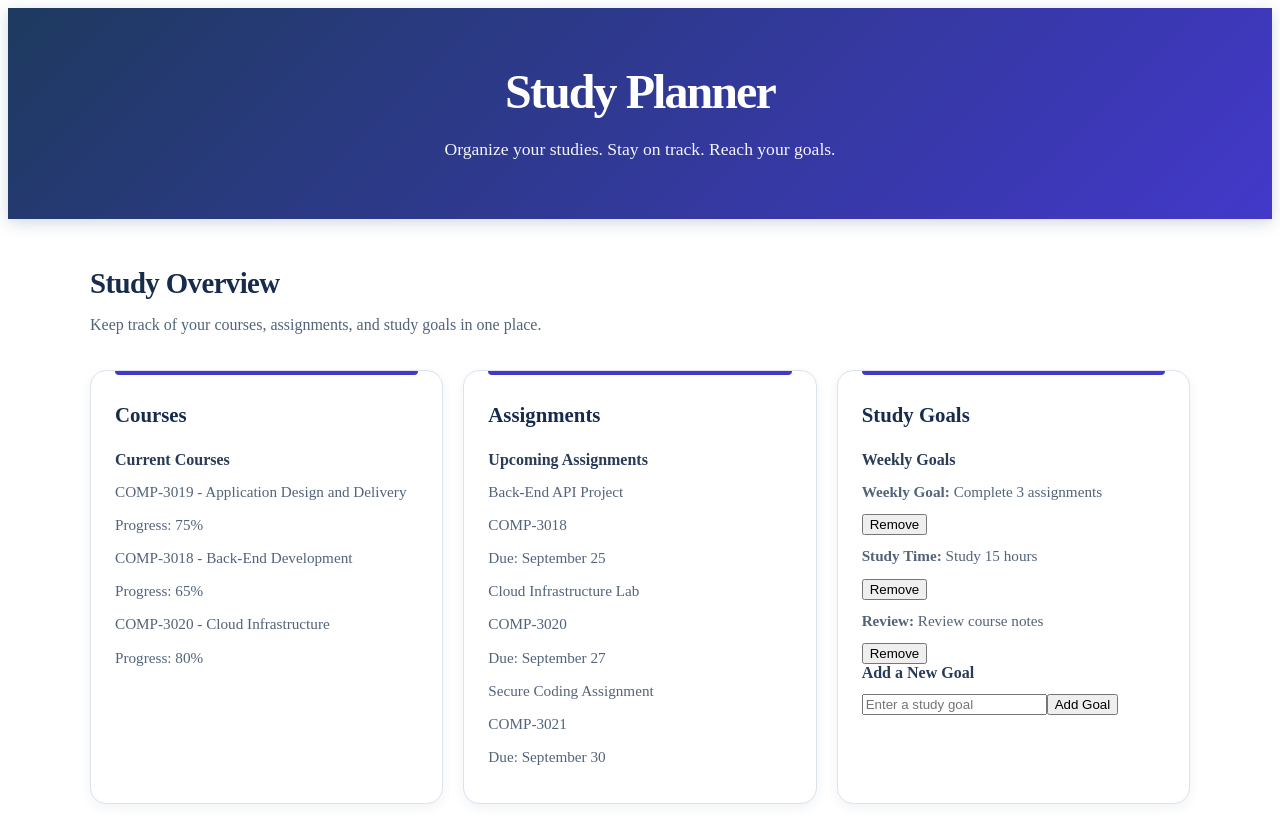
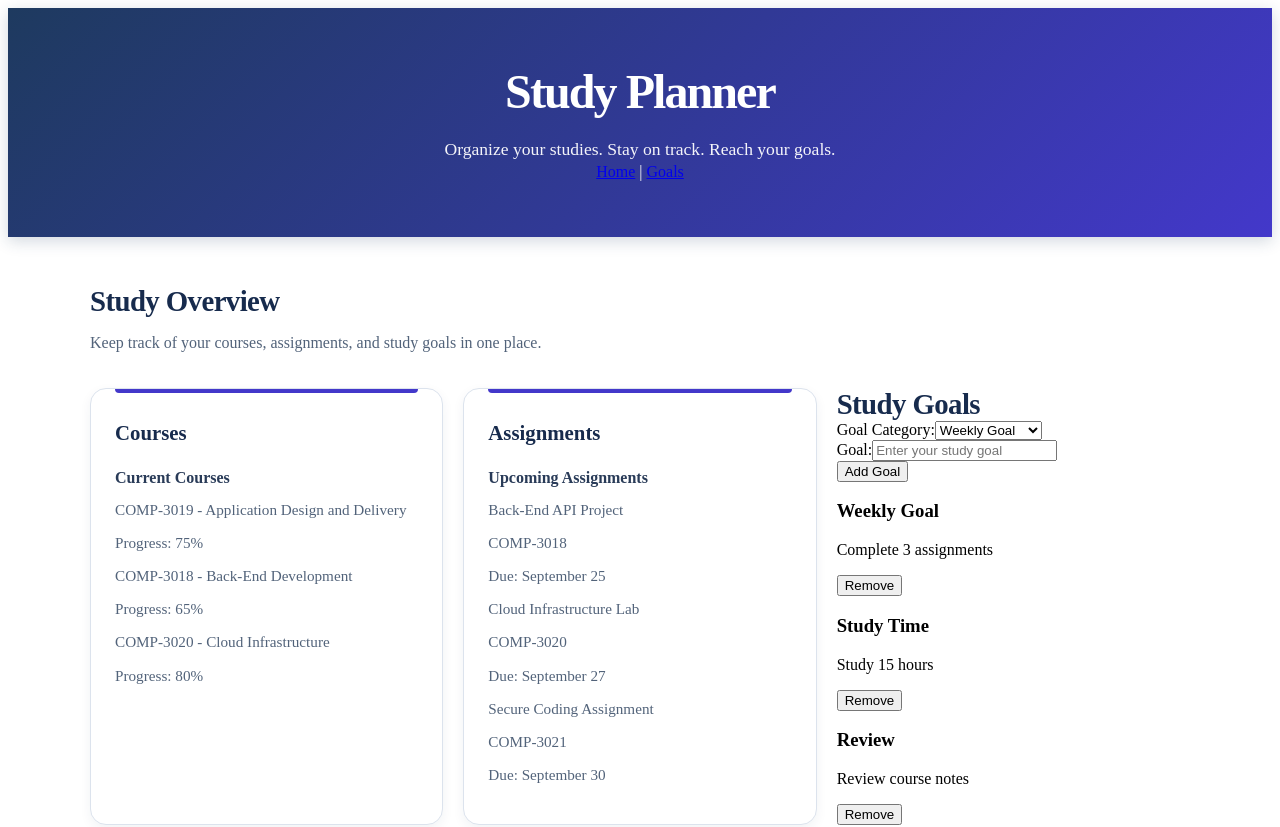
Before and after one commit to rrc-w2025-Gunkarsingh/FDS-Projects, a React (Vite) app: page / in a window 1280 px wide. Shown: the top 827 px of the page. Built offline with nearby package versions, Linux system fonts and the light colour scheme.

Commit message:
Add goals page with dropdown and routing

```diff
--- a/package.json
+++ b/package.json
@@ -17,6 +17,7 @@
   },
   "dependencies": {
     "react": "^19.3.0",
-    "react-dom": "^19.3.0"
+    "react-dom": "^19.3.0",
+    "react-router-dom": "^7.18.4"
   }
 }
--- a/src/App.tsx
+++ b/src/App.tsx
@@ -1,4 +1,6 @@
+import { Routes, Route, Link } from "react-router-dom";
 import StudyOverview from "./components/study-overview/StudyOverview";
+import GoalPage from "./pages/GoalPage";
 import "./App.css";
 
 function App() {
@@ -7,15 +9,30 @@ function App() {
       <header className="app-header">
         <h1>Study Planner</h1>
         <p>Organize your studies. Stay on track. Reach your goals.</p>
+
+        <nav>
+          <Link to="/">Home</Link>
+          {" | "}
+          <Link to="/goals">Goals</Link>
+        </nav>
       </header>
 
-      <main className="app-main">
-        <StudyOverview />
-      </main>
+      <Routes>
+        <Route
+          path="/"
+          element={
+            <main className="app-main">
+              <StudyOverview />
+            </main>
+          }
+        />
+
+        <Route path="/goals" element={<GoalPage />} />
+      </Routes>
 
       <footer className="app-footer">
         <p>Study Planner Team</p>
-        <p>Team Memebers- Gunkar: Sania , bhumika</p>
+        <p>Team Members - Gunkar, Sania, Bhumika</p>
       </footer>
     </>
   );
--- a/src/components/study-overview/GoalForm.tsx
+++ b/src/components/study-overview/GoalForm.tsx
@@ -1,33 +1,59 @@
-type GoalFormProps = {
-  newGoal: string;
-  setNewGoal: (goal: string) => void;
-  addGoal: () => void;
-};
+import { useState } from "react";
 
-function GoalForm(props: GoalFormProps) {
-  function handleSubmit() {
-    if (props.newGoal.trim() === "") {
+interface GoalFormProps {
+  onAddGoal: (category: string, goal: string) => void;
+}
+
+function GoalForm({ onAddGoal }: GoalFormProps) {
+  const [category, setCategory] = useState("Weekly Goal");
+  const [goal, setGoal] = useState("");
+
+  const handleSubmit = (event: React.FormEvent) => {
+    event.preventDefault();
+
+    if (goal.trim() === "") {
       return;
     }
 
-    props.addGoal();
-  }
+    onAddGoal(category, goal);
+
+    // Clear the form after adding
+    setGoal("");
+    setCategory("Weekly Goal");
+  };
 
   return (
-    <div>
-      <h4>Add a New Goal</h4>
+    <form onSubmit={handleSubmit}>
+      <div>
+        <label htmlFor="category">Goal Category:</label>
 
-      <input
-        type="text"
-        value={props.newGoal}
-        placeholder="Enter a study goal"
-        onChange={(event) => props.setNewGoal(event.target.value)}
-      />
+        <select
+          id="category"
+          value={category}
+          onChange={(event) => setCategory(event.target.value)}
+        >
+          <option value="Weekly Goal">Weekly Goal</option>
+          <option value="Study Time">Study Time</option>
+          <option value="Review">Review</option>
+          <option value="Personal Goal">Personal Goal</option>
+        </select>
+      </div>
 
-      <button type="button" onClick={handleSubmit}>
-        Add Goal
-      </button>
-    </div>
+      <div>
+        <label htmlFor="goal">Goal:</label>
+
+        <input
+          id="goal"
+          type="text"
+          value={goal}
+          onChange={(event) => setGoal(event.target.value)}
+          placeholder="Enter your study goal"
+          required
+        />
+      </div>
+
+      <button type="submit">Add Goal</button>
+    </form>
   );
 }
 
--- a/src/components/study-overview/GoalItem.tsx
+++ b/src/components/study-overview/GoalItem.tsx
@@ -1,28 +1,16 @@
-type GoalItemProps = {
-  id: number;
+interface GoalItemProps {
   category: string;
   goal: string;
-  removeGoal: (id: number) => void;
-};
+  onRemove: () => void;
+}
 
-function GoalItem({
-  id,
-  category,
-  goal,
-  removeGoal,
-}: GoalItemProps) {
+function GoalItem({ category, goal, onRemove }: GoalItemProps) {
   return (
     <div>
-      <p>
-        <strong>{category}:</strong> {goal}
-      </p>
+      <h3>{category}</h3>
+      <p>{goal}</p>
 
-      <button
-        type="button"
-        onClick={() => removeGoal(id)}
-      >
-        Remove
-      </button>
+      <button onClick={onRemove}>Remove</button>
     </div>
   );
 }
--- a/src/components/study-overview/StudyGoalList.tsx
+++ b/src/components/study-overview/StudyGoalList.tsx
@@ -2,11 +2,11 @@ import { useState } from "react";
 import GoalForm from "./GoalForm";
 import GoalItem from "./GoalItem";
 
-type StudyGoal = {
+interface StudyGoal {
   id: number;
   category: string;
   goal: string;
-};
+}
 
 function StudyGoalList() {
   const [goals, setGoals] = useState<StudyGoal[]>([
@@ -27,51 +27,37 @@ function StudyGoalList() {
     },
   ]);
 
-  const [newGoal, setNewGoal] = useState("");
-
-  function addGoal() {
-    if (newGoal.trim() === "") {
-      return;
-    }
-
-    const goal: StudyGoal = {
+  const addGoal = (category: string, goal: string) => {
+    const newGoal: StudyGoal = {
       id: Date.now(),
-      category: "Personal Goal",
-      goal: newGoal,
+      category,
+      goal,
     };
 
-    setGoals([...goals, goal]);
-    setNewGoal("");
-  }
+    setGoals([...goals, newGoal]);
+  };
 
-  function removeGoal(id: number) {
+  const removeGoal = (id: number) => {
     setGoals(goals.filter((goal) => goal.id !== id));
-  }
+  };
 
   return (
-    <article className="study-card">
-      <h3>Study Goals</h3>
+    <section>
+      <h2>Study Goals</h2>
 
-      <div className="study-card__section">
-        <h4>Weekly Goals</h4>
+      <GoalForm onAddGoal={addGoal} />
 
+      <div>
         {goals.map((goal) => (
           <GoalItem
             key={goal.id}
-            id={goal.id}
             category={goal.category}
             goal={goal.goal}
-            removeGoal={removeGoal}
+            onRemove={() => removeGoal(goal.id)}
           />
         ))}
-
-        <GoalForm
-          newGoal={newGoal}
-          setNewGoal={setNewGoal}
-          addGoal={addGoal}
-        />
       </div>
-    </article>
+    </section>
   );
 }
 
--- a/src/main.tsx
+++ b/src/main.tsx
@@ -1,9 +1,12 @@
 import { StrictMode } from "react";
 import { createRoot } from "react-dom/client";
+import { BrowserRouter } from "react-router-dom";
 import App from "./App";
 
 createRoot(document.getElementById("root")!).render(
   <StrictMode>
-    <App />
+    <BrowserRouter>
+      <App />
+    </BrowserRouter>
   </StrictMode>
 );
--- /dev/null
+++ b/src/pages/GoalPage.tsx
@@ -0,0 +1,14 @@
+import StudyGoalList from "../components/study-overview/StudyGoalList";
+
+function GoalsPage() {
+  return (
+    <main>
+      <h1>My Study Goals</h1>
+      <p>Add and manage your study goals.</p>
+
+      <StudyGoalList />
+    </main>
+  );
+}
+
+export default GoalsPage;
```
Also changed, not shown: 1 other file (tests, documents, lock files or other folders).
